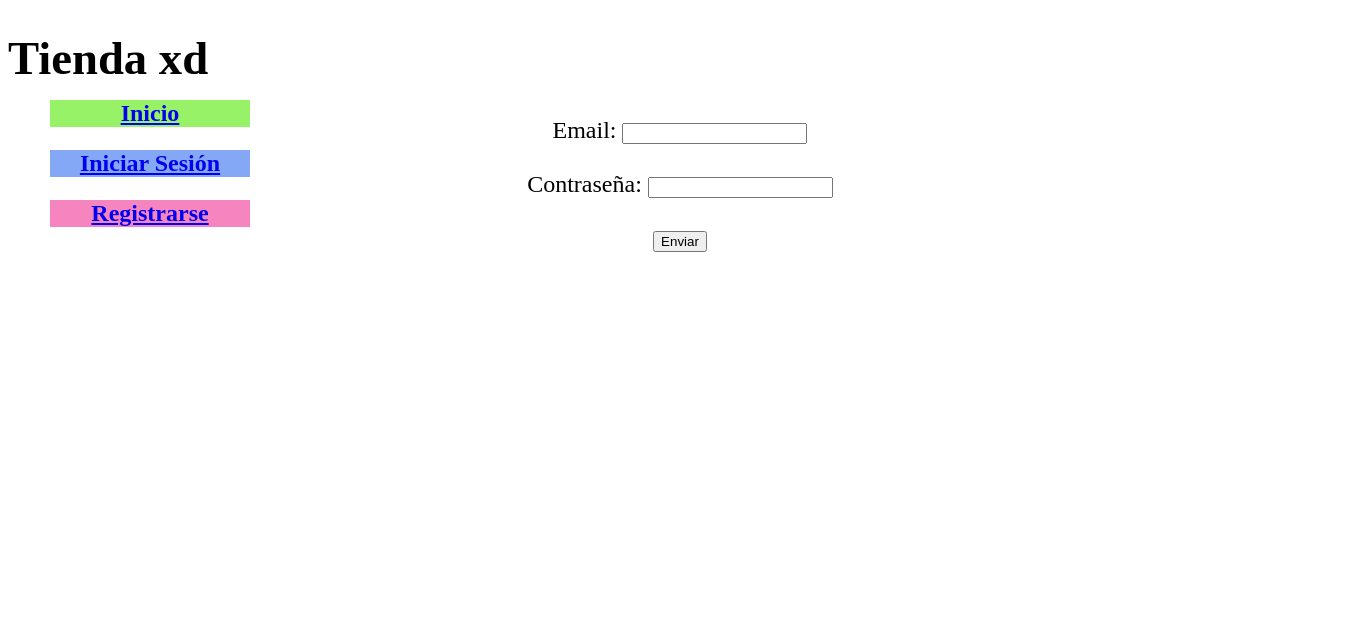
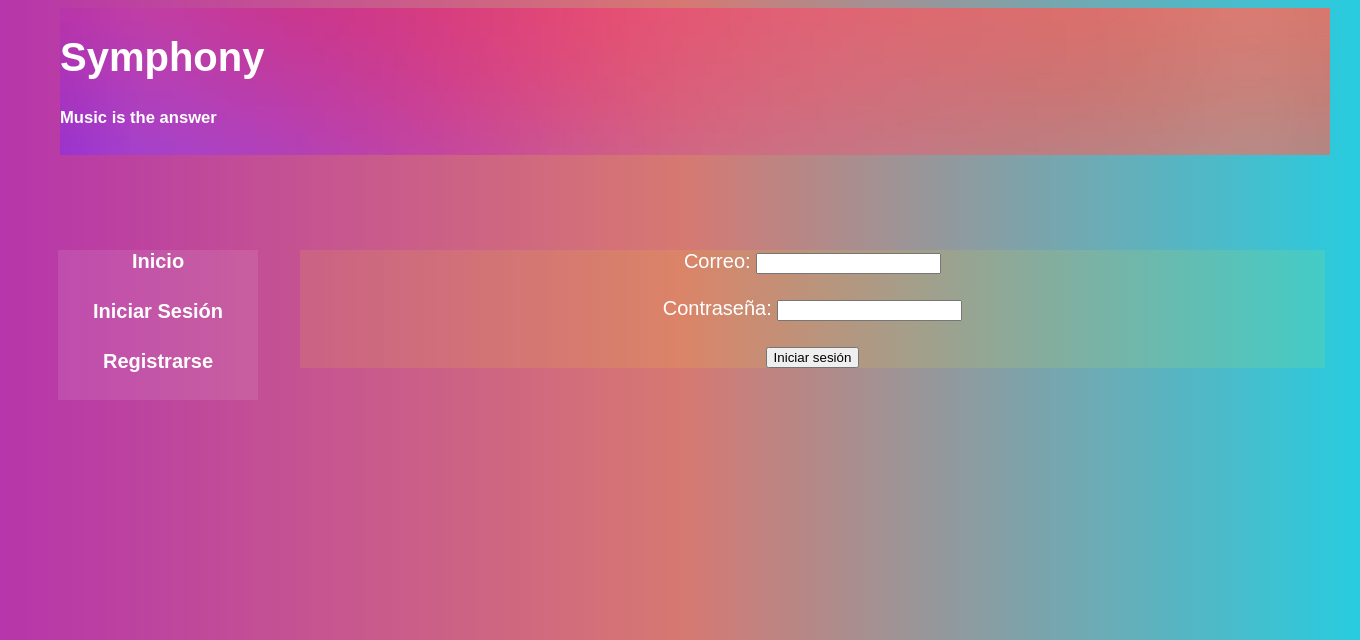
Before and after one commit to GilbertoOne/Proyecto-Web, a PHP site: the page made by IniciarSesión.php in a window 1360 px wide. Shown: the top 640 px of the page. Run offline with PHP 8.4, Linux system fonts and the light colour scheme; the visitor is signed in with stand-in values (Sample User, id 1).

Commit message:
Agregados estilos a Inicio y Cierre de sesión

```diff
--- a/Estilo.css
+++ b/Estilo.css
@@ -13,9 +13,10 @@ and open the template in the editor.
     /*background-image: url(Texturas/BG.jpg);*/
     background-image: linear-gradient(180rad,  #27cce0, #d77872, #b635ab);
     font-size: 15pt;
+    color: white;
 }
 
-#productos {
+#PanelPrincipal {
     color: white;
     position: absolute;
     visibility: visible;
--- a/IniciarSesión.php
+++ b/IniciarSesión.php
@@ -1,48 +1,47 @@
 <!DOCTYPE html>
-<!--
-To change this license header, choose License Headers in Project Properties.
-To change this template file, choose Tools | Templates
-and open the template in the editor.
--->
 <html>
+
     <head>
         <meta charset="UTF-8">
         <title>Iniciar Sesión</title>
-        <Link rel="stylesheet" href="Estilo.css">
+        <link rel="stylesheet" type="text/css" href="Estilo.css">
     </head>
-    <body>
-        <h1 style="font-size: 35pt">Tienda xd</h1>
-        <div style="position: absolute;background-color: #97F267;
-             width: 200px; left: 50px; top: 100px; font-size: 18pt;
-             text-align: center;">
 
-            <a href="index.php"><B>Inicio</B></a>
-
+    <body id="cuerpo">
+        <!--Banner-->
+        <div id="Banner">
+            <h1 >Symphony</h1>
+            <h5 >Music is the answer</h5>
         </div>
 
-        <div style="position: absolute;background-color: #85A8F6;
-             width: 200px; left: 50px; top: 150px; font-size: 18pt;
-             text-align: center;">
+        <!--Botonera-->
+        <div id="Botonera">
+            <!--Btn inicio-->
+            <div style="cursor:pointer;" onclick="location.href='index.php'" id="InicioBtn">
+                <B>Inicio</B>
+            </div>
 
-            <a href="IniciarSesión.php"><B>Iniciar Sesión</B></a>
+            <!--Btn Sesión-->
+            <div id="InicioSesionBtn" style="top:150px; cursor:pointer;" onclick="location.href='IniciarSesión.php'">
+                <B>Iniciar Sesión</B>
+            </div>
 
-        </div>
-
-        <div style="position: absolute; background-color: #F685BF;
-             width: 200px; left: 50px; top: 200px; font-size: 18pt;
-             text-align: center;">
-
-            <a href="Registrarse.php"><B>Registrarse</B></a>
-
+            <!--Btn Registro-->
+            <div style=" top: 200px; cursor:pointer;" id="RegistrarseBtn" onclick="location.href='Registrarse.php'">
+                <B>Registrarse</B>
+            </div>
         </div>
         <!--//Formulario para iniciar sesión-->
-        <form action="IS.php" method="post" style="text-align: center; font-size: 18pt">
-            Email: <input type="text" name="nomUs"> <br> <br>
-            Contraseña: <input type="password" name="passUs"> <br> <br>
-            <input type="submit" value="Enviar">
+
+            <form action="IS.php" method="post" id="PanelPrincipal">
+
+                Correo: <input type="text" name="nomUs">
+                <br> <br>
+                Contraseña: <input type="password" name="passUs" width="20"> <br> <br>
+
+            <input type="submit" value="Iniciar sesión">
         </form>
         <?php
-        // put your code here
         ?>
     </body>
 </html>
--- a/index.php
+++ b/index.php
@@ -79,7 +79,7 @@
         </div>
         <!--/Botonera-->
 
-        <div id="productos">
+        <div id="PanelPrincipal">
 
         <?php
         include ("ConexiónBD.php");
@@ -165,7 +165,7 @@
             </div>
         </div>
         <!--Productos-->
-        <div id="productos" >
+        <div id="PanelPrincipal" >
 
         <?php
         include ("ConexiónBD.php");
```
Also changed, not shown: CerrarSesión.php (+14 -2 lines), IS.php (+19 -10 lines).
